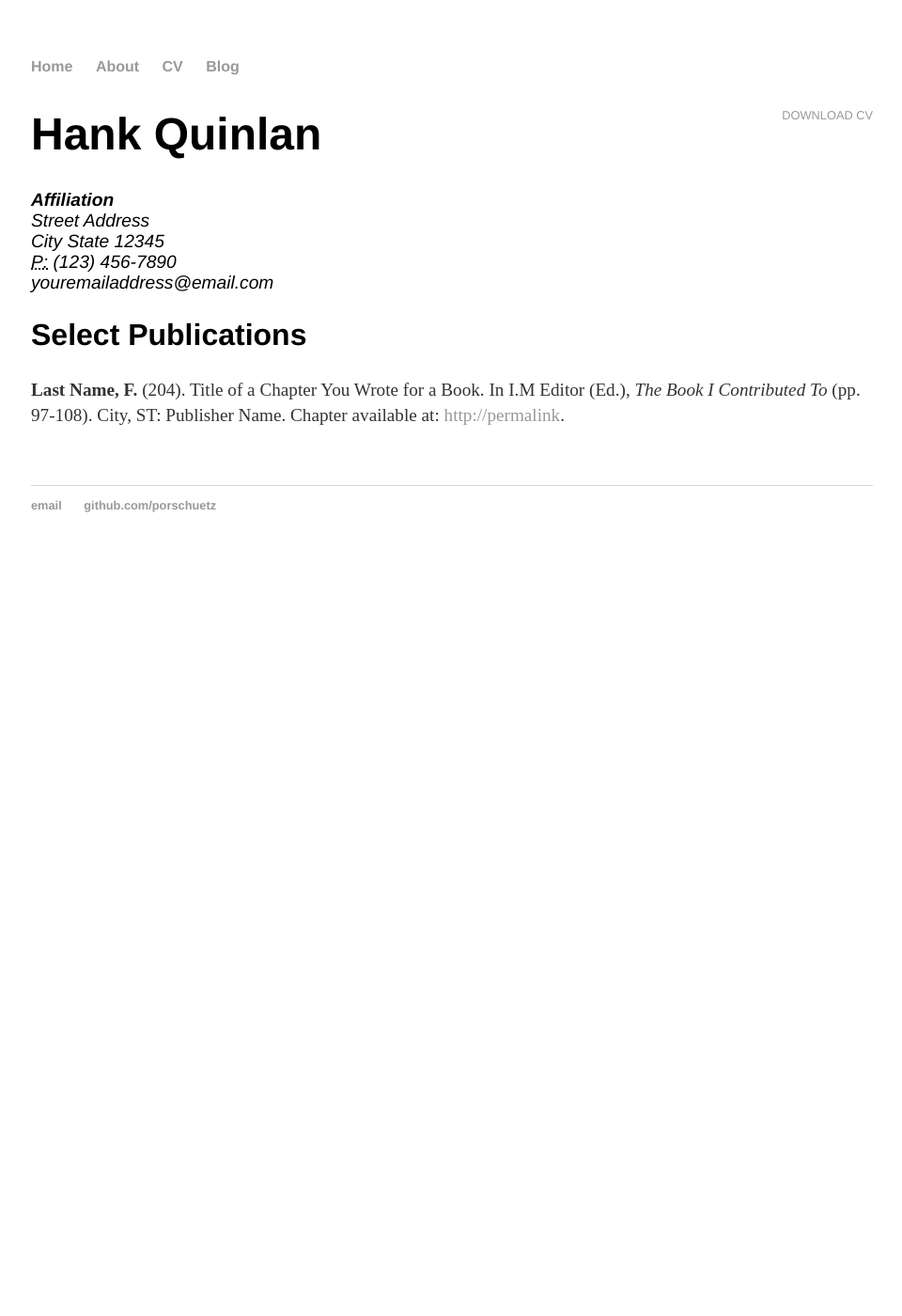
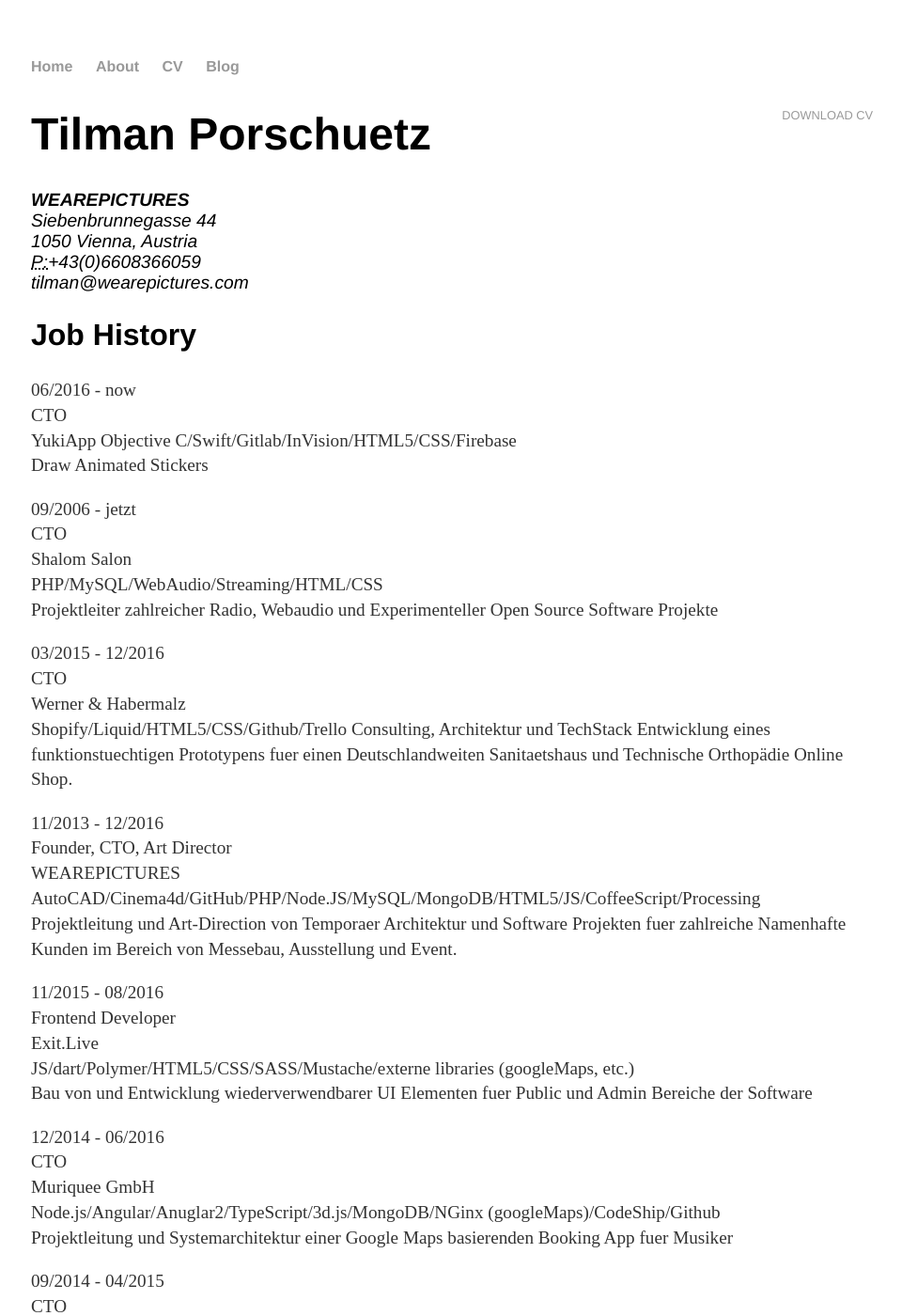
Before and after one commit to mandymozart/mandymozart, a Jekyll site: the page built from cv/index.html, in a window 1280 px wide and 1400 px high. Shown: the whole window at 94% size, without its empty margins (159-1119 px from the left). Built offline with Jekyll 4.4.1, drawn with Linux system fonts in a browser that asks for light colours; some of the changed text lies outside the part shown.

Commit message:
first content

```diff
--- a/blog/index.html
+++ b/blog/index.html
@@ -1,12 +1,12 @@
 ---
 layout: default
-title: Hank Quinlan's Blog
+title: Tilman Porschuetz's Blog
 ---
 <h1>{{ page.title }}</h1>
 <ul class="posts">
 
   {% for post in site.posts %}
-    <li><span>{{ post.date | date_to_string }}</span> &raquo; <a href="{{ post.url }}" title="{{ post.title }}">{{ post.title }}</a></li>
+    <li><span>{{ post.date | date_to_string }}</span> &raquo; <a href="{{ site.baseurl }}{{ post.url }}" title="{{ post.title }}">{{ post.title }}</a></li>
   {% endfor %}
 
 </ul>
--- a/cv/index.html
+++ b/cv/index.html
@@ -1,22 +1,92 @@
 ---
 layout: default
-title: CV of Your Name
+title: CV of Tilman Porschuetz
 ---
 
 	<div class="cv">
 		<a href="#" class="download" title="Download CV as PDF">Download CV</a>
-					<h1>Hank Quinlan</h1>
+					<h1>Tilman Porschuetz</h1>
 					<address>
-					<strong>Affiliation</strong><br>
-					Street Address<br>
-					City State 12345<br>
-					<abbr title="phone">P:</abbr> (123) 456-7890<br>
-					<span class="obfuscate">youremailaddress@email.com</span>
+					<strong>WEAREPICTURES</strong><br>
+					Siebenbrunnegasse 44<br>
+					1050 Vienna, Austria<br>
+					<abbr title="phone">P:</abbr>+43(0)6608366059<br>
+					<span class="obfuscate">tilman@wearepictures.com</span>
 					</address>
 
-					<h2>Select Publications</h2>
+					<h2>Job History</h2>
 
-					<p><strong>Last Name, F.</strong> (204). Title of a Chapter You Wrote for a Book. In I.M Editor (Ed.), <em>The Book I Contributed To</em> (pp. 97-108). City, ST: Publisher Name. Chapter available at: <a href="#">http://permalink</a>.
+					<p>
+					06/2016 - now<br />
+					CTO<br />
+					YukiApp
+					Objective C/Swift/Gitlab/InVision/HTML5/CSS/Firebase<br />
+					Draw Animated Stickers<br />
+					</p>
 
+					<p>
+					09/2006 - jetzt<br />
+					CTO<br />
+					Shalom Salon<br />
+					PHP/MySQL/WebAudio/Streaming/HTML/CSS<br />
+					Projektleiter zahlreicher Radio, Webaudio und Experimenteller Open Source Software Projekte<br />
+					</p>
+
+					<p>
+					03/2015 - 12/2016<br />
+					CTO<br />
+					Werner &amp; Habermalz<br />
+					Shopify/Liquid/HTML5/CSS/Github/Trello
+					Consulting, Architektur und TechStack Entwicklung eines funktionstuechtigen Prototypens fuer einen Deutschlandweiten Sanitaetshaus und Technische Orthopädie Online Shop.
+					</p>
+
+					<p>
+					11/2013 - 12/2016<br />
+					Founder, CTO, Art Director<br />
+					WEAREPICTURES<br />
+					AutoCAD/Cinema4d/GitHub/PHP/Node.JS/MySQL/MongoDB/HTML5/JS/CoffeeScript/Processing<br />
+					Projektleitung und Art-Direction von Temporaer Architektur und Software Projekten fuer zahlreiche Namenhafte Kunden im Bereich von Messebau, Ausstellung und Event.
+					<p>
+
+					<p>
+					11/2015 - 08/2016<br />
+					Frontend Developer<br />
+					Exit.Live<br />
+					JS/dart/Polymer/HTML5/CSS/SASS/Mustache/externe libraries (googleMaps, etc.)<br />
+					Bau von und Entwicklung wiederverwendbarer UI Elementen fuer Public und Admin Bereiche der Software
+					</p>
+
+					<p>
+					12/2014 - 06/2016<br />
+					CTO<br />
+					Muriquee GmbH<br />
+					Node.js/Angular/Anuglar2/TypeScript/3d.js/MongoDB/NGinx (googleMaps)/CodeShip/Github<br />
+					Projektleitung und Systemarchitektur einer Google Maps basierenden Booking App fuer Musiker
+					</p>
+
+					<p>
+					09/2014 - 04/2015<br />
+					CTO<br />
+					EDMT<br />
+					Processing für Android<br />
+					Entwicklung eines neuartigen kognitiven audio visuellen Musikinstrumentes. Innovationspreis beim App Art Awards des ZKM Karlsruhe
+					</p>
+
+					<p>
+					03/2013 - 09/2013<br />
+					Head of Interfacecs<br />
+					Lingoda GmbH<br />
+					PHP/Symphony/MySQL/Twig/HTML5/CSS/SASS/Bootstrap/jQuery/JS<br />
+					Frontend Framework konzeption und Umsetzung fuer den Start der mittlerweile sehr erfolgreichen Sprachlern Platform. <br />
+					Webbassierte Virtuelle Klassenraeume mit integriertem Lernmaterial und Sprachlern Videothek.
+					</p>
+
+					<p>
+					08/2009 - 08/2013<br />
+					CTO<br />
+					Rapohnelizenz<br />
+					HTML5/JS/jQuery/diverse social API's<br />
+					Multichannel Social Media Content Platform fuer HipHop Beat Musik
+					</p>
 
 	</div>
--- a/index.html
+++ b/index.html
@@ -5,5 +5,7 @@ title: Tilman Porschuetz
 
 		<div class="blurb">
 			<h1>Hello, I'm Tilman Porschuetz!</h1>
-			<p>I am a front-end developer and media artist. <a href="/about">Read more about my life...</a></p>
+			<p>I am a front-end developer and media artist who gained experience in various Startups around Berlin and Vienna.
+			I have a passion for innovative, sustainable and reuseable User Interfaces and components in frameworks such as Angular2 and Polymer.
+			My favorite languages are TypeScript and Dart. <a href="/about">Read more about my life...</a></p>
 		</div>
```
Also changed, not shown: _posts/2014-04-30-hank-quinlan-site-launched.md (deleted, +0 -7 lines), _posts/2016-11-26-on-medium-about-muriquee.md (added, +7 -0 lines).
